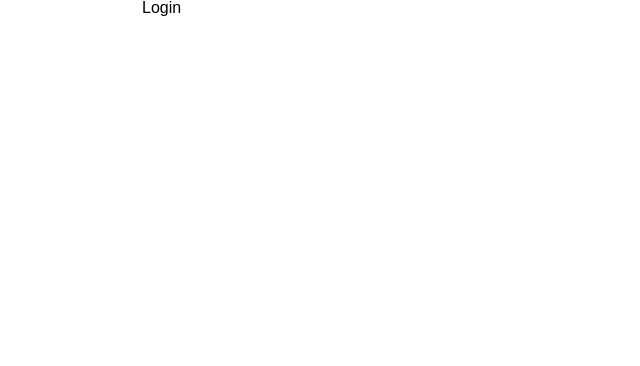
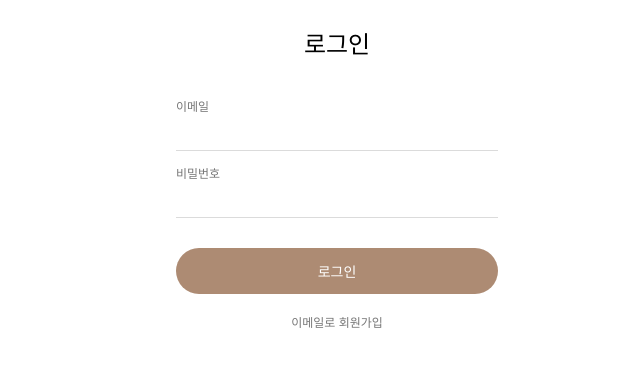
Before and after one commit to BreadGood-22/frontend, a React (Create React App) app: page /login in a window 1280 px wide. Shown: the top 366 px of the page, without its empty margins (303-943 px from the left). Built offline with nearby package versions, Linux system fonts and the light colour scheme; a web font is replaced by a local one.

Commit message:
design: 로그인 페이지 UI 구현 #13

```diff
--- a/src/pages/Login/index.jsx
+++ b/src/pages/Login/index.jsx
@@ -1,3 +1,23 @@
+import * as S from './style';
+import { Label, EmailInput, PasswordInput, LargeButton } from '../../components';
+
 export function Login() {
-  return <div>Login</div>;
+  return (
+    <S.Wrapper>
+      <S.H2>로그인</S.H2>
+      <form>
+        <S.EmailWrapper>
+          <Label>이메일</Label>
+          <EmailInput />
+        </S.EmailWrapper>
+        <Label>비밀번호</Label>
+        <PasswordInput />
+        <S.WarningText isVisible={false}>*이메일 또는 비밀번호가 일치하지 않습니다.</S.WarningText>
+        <S.ButtonWrapper>
+          <LargeButton content='로그인' isActive={true}></LargeButton>
+        </S.ButtonWrapper>
+      </form>
+      <S.SignupLink to='/signup'>이메일로 회원가입</S.SignupLink>
+    </S.Wrapper>
+  );
 }
--- a/src/pages/Login/style.js
+++ b/src/pages/Login/style.js
@@ -1 +1,41 @@
 import styled from 'styled-components';
+import { Link } from 'react-router-dom';
+
+export const Wrapper = styled.section`
+  width: calc(100% - 68px);
+  text-align: center;
+  margin: 0 auto;
+`;
+
+export const H2 = styled.h2`
+  font-size: 24px;
+  font-weight: 500;
+  line-height: 30px;
+  margin: 30px 0 40px;
+`;
+
+export const EmailWrapper = styled.div`
+  margin-bottom: 16px;
+`;
+
+export const WarningText = styled.strong`
+  display: ${({ isVisible }) => (isVisible ? 'block' : 'none')};
+  color: ${({ theme }) => theme.palette.brown};
+  font-size: 12px;
+  font-weight: 400;
+  line-height: 14px;
+  text-align: left;
+  margin-top: 6px;
+`;
+
+export const ButtonWrapper = styled.div`
+  margin: 30px 0 20px;
+`;
+
+export const SignupLink = styled(Link)`
+  color: ${({ theme }) => theme.palette.darkGray};
+  display: inline-block;
+  font-weight: 400;
+  font-size: 12px;
+  line-height: 15px;
+`;
```
